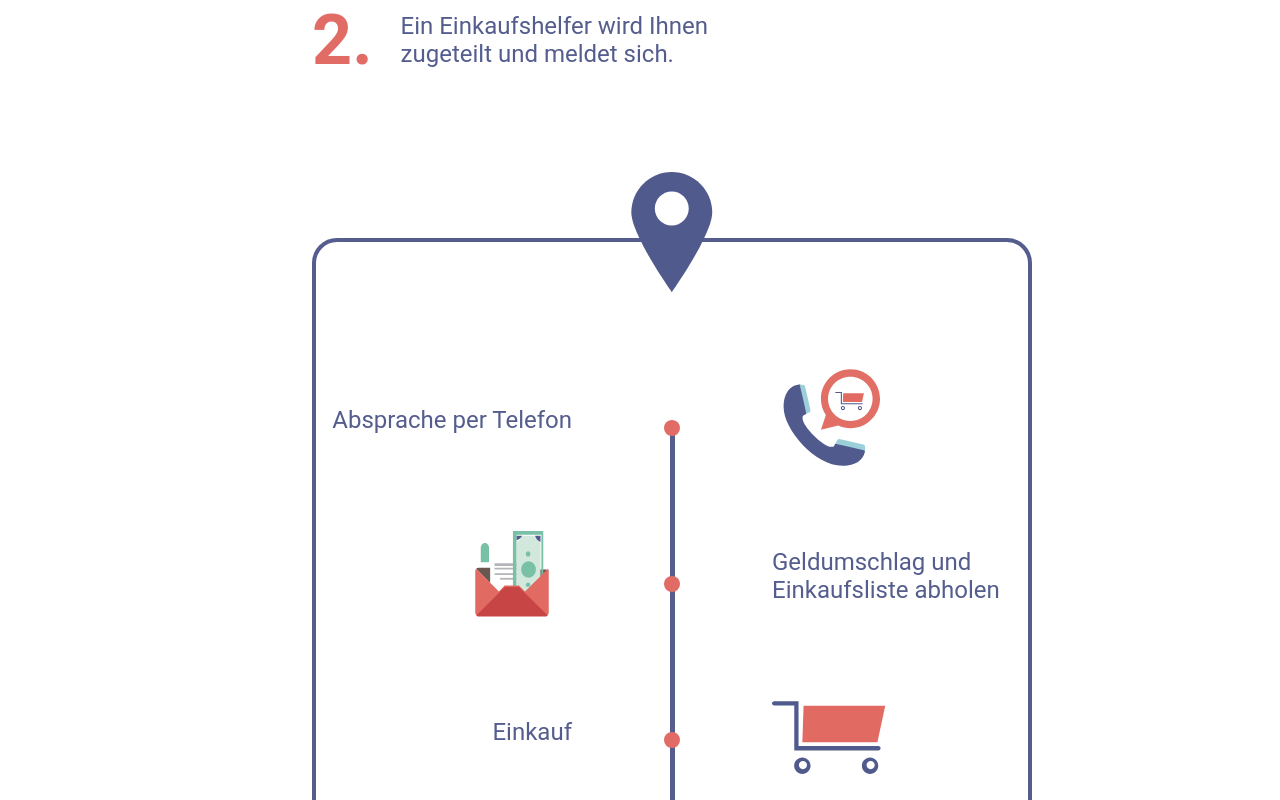
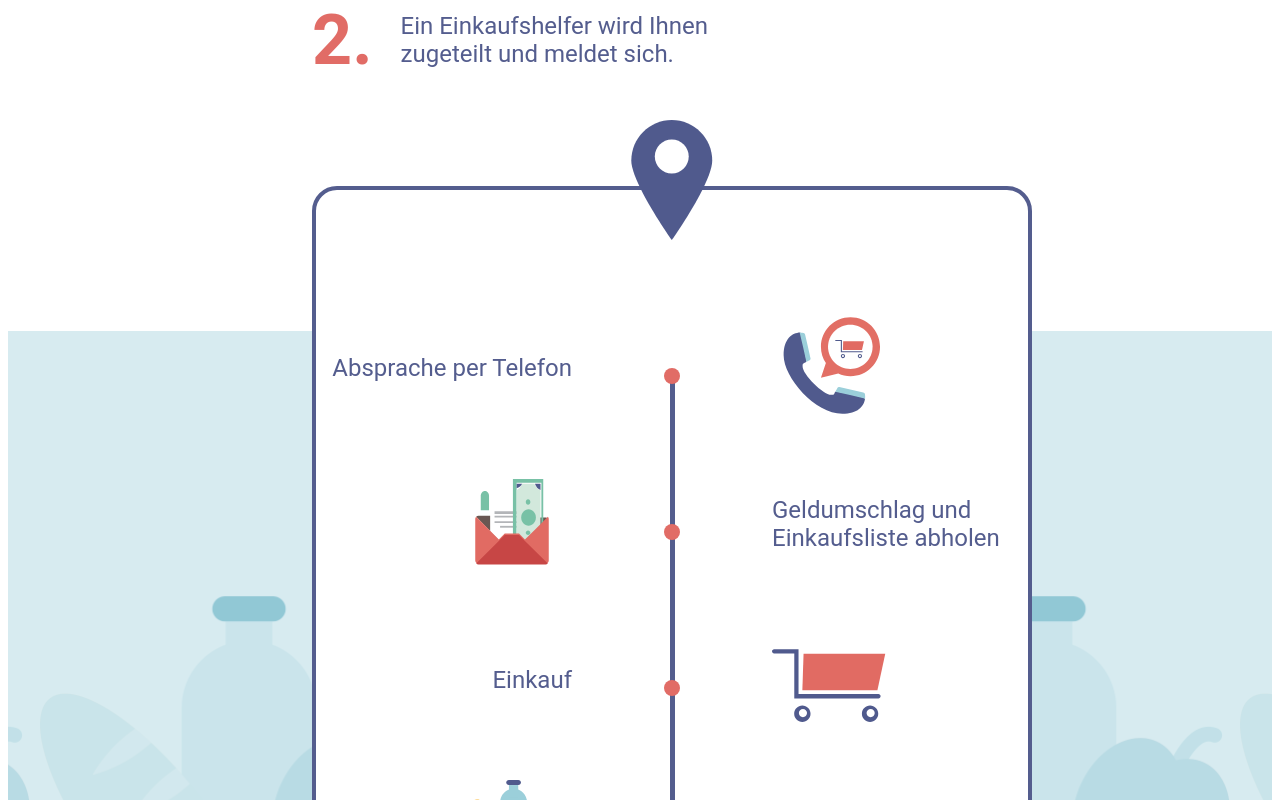
Before and after one commit to Netronaut/Coronahilfe-BS, a Next.js app: page / in a window 1280 px wide. Shown: the part 2060-2860 px from the top of the page. Built offline with nearby package versions, Linux system fonts and the light colour scheme.

Commit message:
feat: add process banner background

```diff
--- a/components/BannerBackground.tsx
+++ b/components/BannerBackground.tsx
@@ -3,17 +3,19 @@ import styled from 'styled-components';
 interface IProps {
   indent?: 'small' | 'medium' | 'large';
   center?: boolean;
+  src: string;
+  size?: number;
 }
 
 export const BannerBackground = styled.div<IProps>`
   display: flex;
   flex-direction: row;
 
-  background-image: url(/video-banner-background.svg);
   background-repeat: repeat-x;
   background-position: center;
 
-  ${({ theme, indent = 'small', center = false }) => `
+  ${({ theme, indent = 'small', center = false, src, size }) => `
+    background-image: url(${src});
     justify-content: center;
     justify-content: ${center ? 'center' : 'start'};
 
@@ -26,5 +28,7 @@ export const BannerBackground = styled.div<IProps>`
           ${theme.grid.layout.bottom}
           ${theme.grid.layout.left[indent]};`
     }
+
+    ${size ? `background-size: ${size}px;` : ''}
   `}
 `;
--- a/components/Process.tsx
+++ b/components/Process.tsx
@@ -8,7 +8,6 @@ const Container = styled.div`
   align-items: center;
   flex-direction: column;
   position: relative;
-  margin-top: ${({ theme }): string => theme.grid.margin.xxxl};
 `;
 
 const Banner = styled.div`
@@ -25,6 +24,7 @@ const POI = styled(POIIcon)`
 const Group = styled.div`
   display: flex;
   flex-direction: column;
+  background-color: white;
 
   ${({
     theme: {
--- a/pages/index.tsx
+++ b/pages/index.tsx
@@ -57,7 +57,7 @@ const Home: React.FC = () => (
       </Column>
     </Row>
 
-    <BannerBackground center>
+    <BannerBackground center src="/video-banner-background.svg">
       <Video width={915} height={514} src="https://www.youtube-nocookie.com/embed/g1fbdiMEt1I" />
     </BannerBackground>
 
@@ -76,9 +76,9 @@ const Home: React.FC = () => (
       <Step num={2}>Ein Einkaufshelfer wird Ihnen zugeteilt und meldet sich.</Step>
     </Row>
 
-    <Row indent="large">
+    <BannerBackground src="/grocery-background.png" size={400} indent="large">
       <Process />
-    </Row>
+    </BannerBackground>
 
     <Row vertical indent="large">
       <Secondary>Werde Helfer*in</Secondary>
```
Also changed, not shown: public/grocery-background.png.
